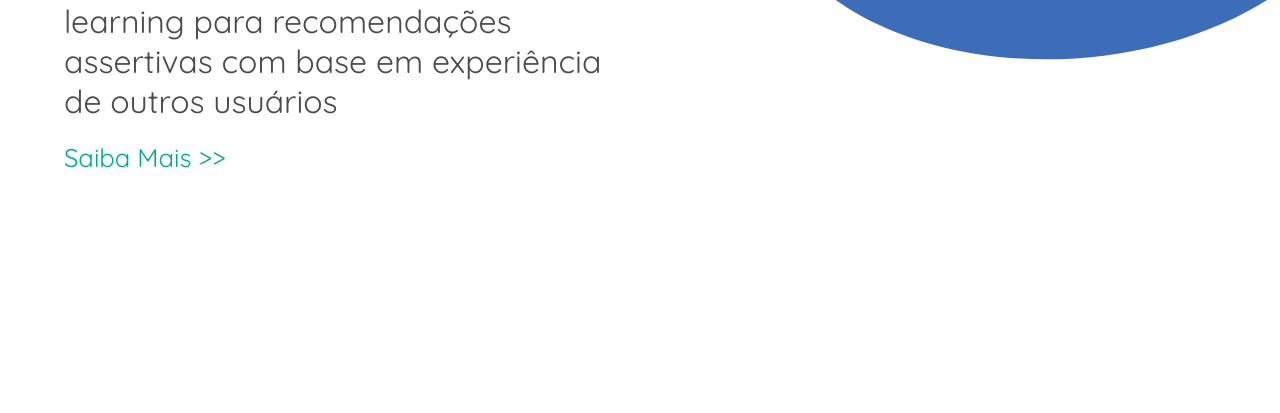
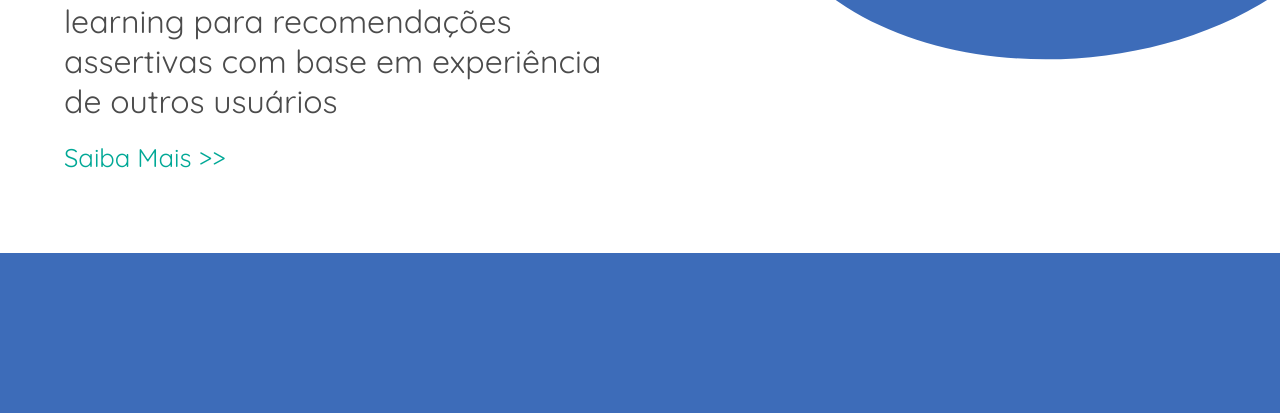
Before and after one commit to rign0002/Hackathon-Sebrae, a PHP site: page / in a window 1280 px wide. Shown: the part 623-1036 px from the top of the page. Before the commit the page ends 791 px from the top, so only its background shows below. Run offline with PHP 8.4, Linux system fonts and the light colour scheme.

Commit message:
Comeco do rodape

```diff
--- a/css/style.css
+++ b/css/style.css
@@ -30,7 +30,7 @@ body {
     grid-template-areas: "a a" "b c";
     grid-template-columns: 1fr 1fr;
     grid-template-rows: 1fr 5fr;
-    min-height: 90vh;
+    min-height: 100vh;
 }
 
 .grid1 {
@@ -129,6 +129,15 @@ body {
 }
 
 
+/***********************************
+            RODAPE
+***********************************/
+
+#rodape {
+    margin-top: 5%;
+    min-height: 20vh;
+    background-color: #3D6CB9;;
+}
 
 
 
--- a/index.html
+++ b/index.html
@@ -31,5 +31,8 @@
             <img src="./img/photo-inicial.svg" id="photo-inicial"/>
         </section>
     </section>
+    <footer id="rodape">
+
+    </footer>
 </body>
 </html>
```
